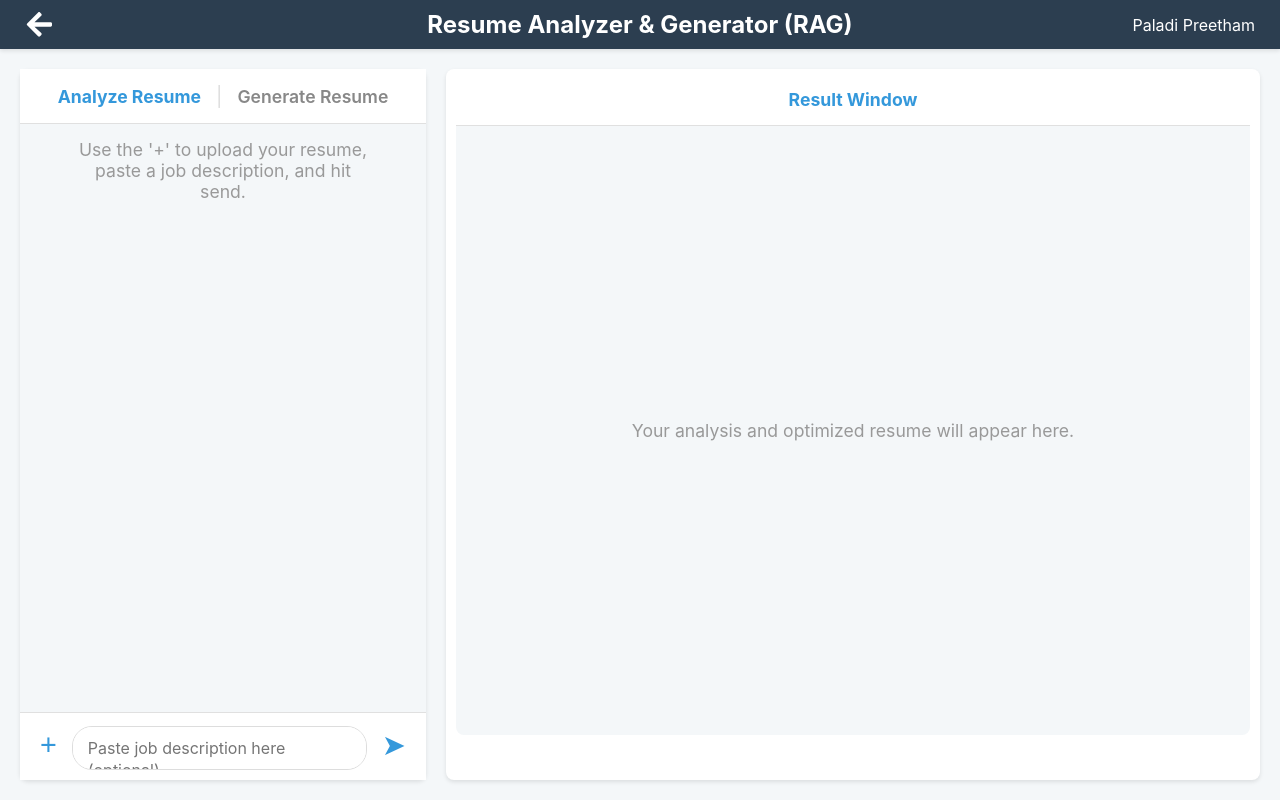
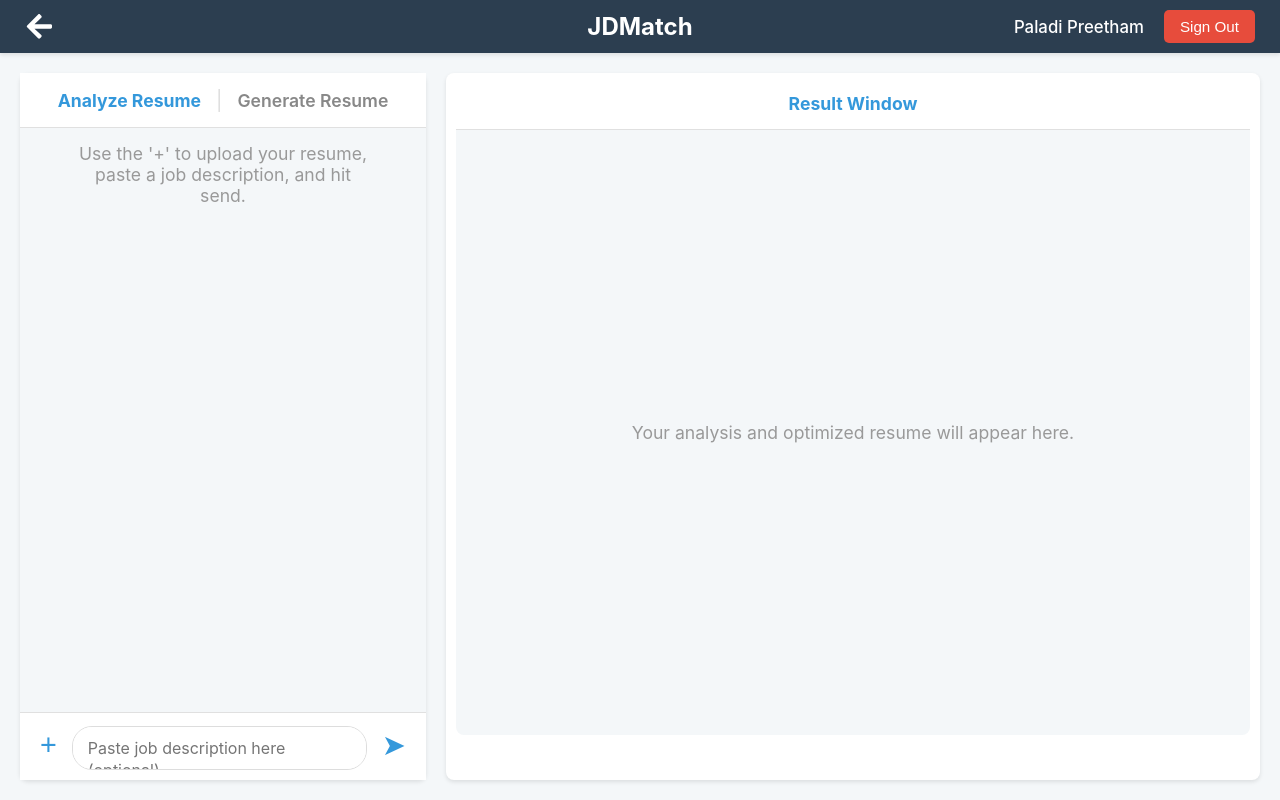
Before and after one commit to Preetham-stack/ATS_friendly_Resume, a React (Create React App) app in the folder frontend/: page / in a window 1280 px wide. Built offline with nearby package versions, Linux system fonts and the light colour scheme; the HTML template or start-up script is replaced by a standard one.

Commit message:
Updated the application name and modified the chatwindow functions that it should take the previous JD's to analyze.

```diff
--- a/frontend/src/components/ChatWindow.js
+++ b/frontend/src/components/ChatWindow.js
@@ -18,6 +18,7 @@
   const [isLoading, setIsLoading] = useState(false);
   const [isAwaitingUserDetails, setIsAwaitingUserDetails] = useState(false);
   const [jobDescriptionForClarification, setJobDescriptionForClarification] = useState('');
+  const [lastJobDescription, setLastJobDescription] = useState(''); // Store the last JD
   const fileInputRef = useRef(null);
   const badgeInputRef = useRef(null);
   const textareaRef = useRef(null);
@@ -32,6 +33,7 @@
       setChatHistory([]);
       setIsAwaitingUserDetails(false);
       setJobDescriptionForClarification('');
+      setLastJobDescription('');
       if (textareaRef.current) {
         textareaRef.current.style.height = 'auto';
       }
@@ -87,6 +89,21 @@
 
   const handleAgentInteraction = (text) => {
     const lowercasedText = text.toLowerCase();
+
+    // Intent detection for using the previous JD
+    const hasJDReference = lowercasedText.includes('jd') || lowercasedText.includes('job description');
+    const hasPreviousReference = lowercasedText.includes('previous') || lowercasedText.includes('above') || lowercasedText.includes('last') || lowercasedText.includes('same');
+    const hasActionReference = lowercasedText.includes('use') || lowercasedText.includes('update') || lowercasedText.includes('work with');
+
+    if (hasJDReference && hasPreviousReference && (hasActionReference || resumeFile)) {
+      if (lastJobDescription) {
+        setChatHistory(prev => [...prev, { type: 'agent', content: "Sure, I can do that. I'll use the previous job description for the analysis." }]);
+        return 'USE_PREVIOUS_JD';
+      } else {
+        setChatHistory(prev => [...prev, { type: 'agent', content: "I don't have a previous job description to use. Please provide one." }]);
+        return true; // Block submission
+      }
+    }
 
     if (!analysisResult && (lowercasedText.startsWith('add') || lowercasedText.startsWith('remove') || lowercasedText.includes('update'))) {
       setChatHistory(prev => [...prev, { type: 'agent', content: "I can do that, but you need to analyze a resume first. Please upload a resume and job description." }]);
@@ -171,7 +188,23 @@
     event.preventDefault();
 
     const userMessage = inputText.trim();
-    if (!userMessage && !resumeFile && mode === 'analyze') {
+    let usePreviousJD = false;
+
+    if (userMessage) {
+      setChatHistory(prev => [...prev, { type: 'user', content: userMessage }]);
+      setInputText('');
+      if (textareaRef.current) textareaRef.current.style.height = 'auto';
+
+      const agentResponse = handleAgentInteraction(userMessage);
+      if (agentResponse === 'USE_PREVIOUS_JD') {
+        usePreviousJD = true;
+      } else if (agentResponse) {
+        setIsLoading(false);
+        return;
+      }
+    }
+
+    if (!userMessage && !resumeFile && mode === 'analyze' && !usePreviousJD) {
       alert('Please upload a resume or type a message.');
       return;
     }
@@ -180,21 +213,15 @@
       return;
     }
 
-    if (userMessage) {
-      setChatHistory(prev => [...prev, { type: 'user', content: userMessage }]);
-      setInputText('');
-      if (textareaRef.current) textareaRef.current.style.height = 'auto';
-
-      if (mode === 'analyze' && analysisResult && handleAgentInteraction(userMessage)) {
-        setIsLoading(false);
-        return;
-      }
-    }
-
     setIsLoading(true);
 
     const formData = new FormData();
     let endpoint = 'http://localhost:5000/api/analyze';
+    let jdToUse = userMessage;
+
+    if (usePreviousJD) {
+      jdToUse = lastJobDescription;
+    }
 
     if (mode === 'analyze') {
       if (!resumeFile) {
@@ -203,14 +230,15 @@
         return;
       }
       formData.append('resume', resumeFile);
-      formData.append('job_description', userMessage);
+      formData.append('job_description', jdToUse);
+      setLastJobDescription(jdToUse); // Save the JD for future use
     } else { // Generate mode
       endpoint = 'http://localhost:5000/api/generate-resume';
       if (isAwaitingUserDetails) {
         const combinedDescription = `${jobDescriptionForClarification}\n\n--- Personal Details ---\n${userMessage}`;
         formData.append('job_description', combinedDescription);
       } else {
-        formData.append('job_description', userMessage);
+        formData.append('job_description', jdToUse);
       }
 
       if (resumeFile) {
@@ -231,7 +259,7 @@
       if (mode === 'generate' && data.status === 'clarification_needed') {
         setChatHistory(prev => [...prev, { type: 'agent', content: data.message }]);
         setIsAwaitingUserDetails(true);
-        setJobDescriptionForClarification(userMessage);
+        setJobDescriptionForClarification(jdToUse);
       } else {
         if (mode === 'analyze') {
           onAnalysisComplete(data);
--- a/frontend/src/components/Header.css
+++ b/frontend/src/components/Header.css
@@ -22,6 +22,7 @@
 
 .header-right {
   justify-content: flex-end;
+  gap: 20px; /* Add some space between the name and the button */
 }
 
 .app-header h1 {
@@ -38,3 +39,24 @@
 .icon:hover {
   color: #1abc9c;
 }
+
+.profile-name {
+  font-weight: 500;
+  font-size: 1.05em;
+}
+
+.sign-out-button {
+  background-color: #e74c3c;
+  color: white;
+  border: none;
+  padding: 8px 16px;
+  border-radius: 5px;
+  cursor: pointer;
+  font-size: 0.95em;
+  font-weight: 500;
+  transition: background-color 0.2s;
+}
+
+.sign-out-button:hover {
+  background-color: #c0392b;
+}
--- a/frontend/src/components/Header.js
+++ b/frontend/src/components/Header.js
@@ -2,11 +2,16 @@
 import { FaArrowLeft } from 'react-icons/fa';
 import './Header.css';
 
-const Header = ({ onTitleClick }) => { // Assuming onTitleClick is passed for reset
+const Header = ({ onTitleClick }) => {
   const handleBackClick = () => {
-    // You can implement navigation logic here, e.g., using react-router-dom's useNavigate
-    console.log("Back arrow clicked");
     window.history.back();
+  };
+
+  const handleSignOut = () => {
+    // Placeholder for sign-out logic
+    // You can replace this with your actual sign-out implementation
+    console.log("Sign Out clicked");
+    alert("Sign Out functionality not yet implemented.");
   };
 
   return (
@@ -14,11 +19,14 @@
       <div className="header-left">
         <FaArrowLeft className="icon back-arrow" onClick={handleBackClick} />
       </div>
-      <h1 onClick={onTitleClick} style={{ cursor: 'pointer' }}>Resume Analyzer & Generator (RAG)</h1>
+      <h1 onClick={onTitleClick} style={{ cursor: 'pointer' }}>JDMatch</h1>
       <div className="header-right">
         <div className="profile-name">
           Paladi Preetham
         </div>
+        <button onClick={handleSignOut} className="sign-out-button">
+          Sign Out
+        </button>
       </div>
     </header>
   );
```
